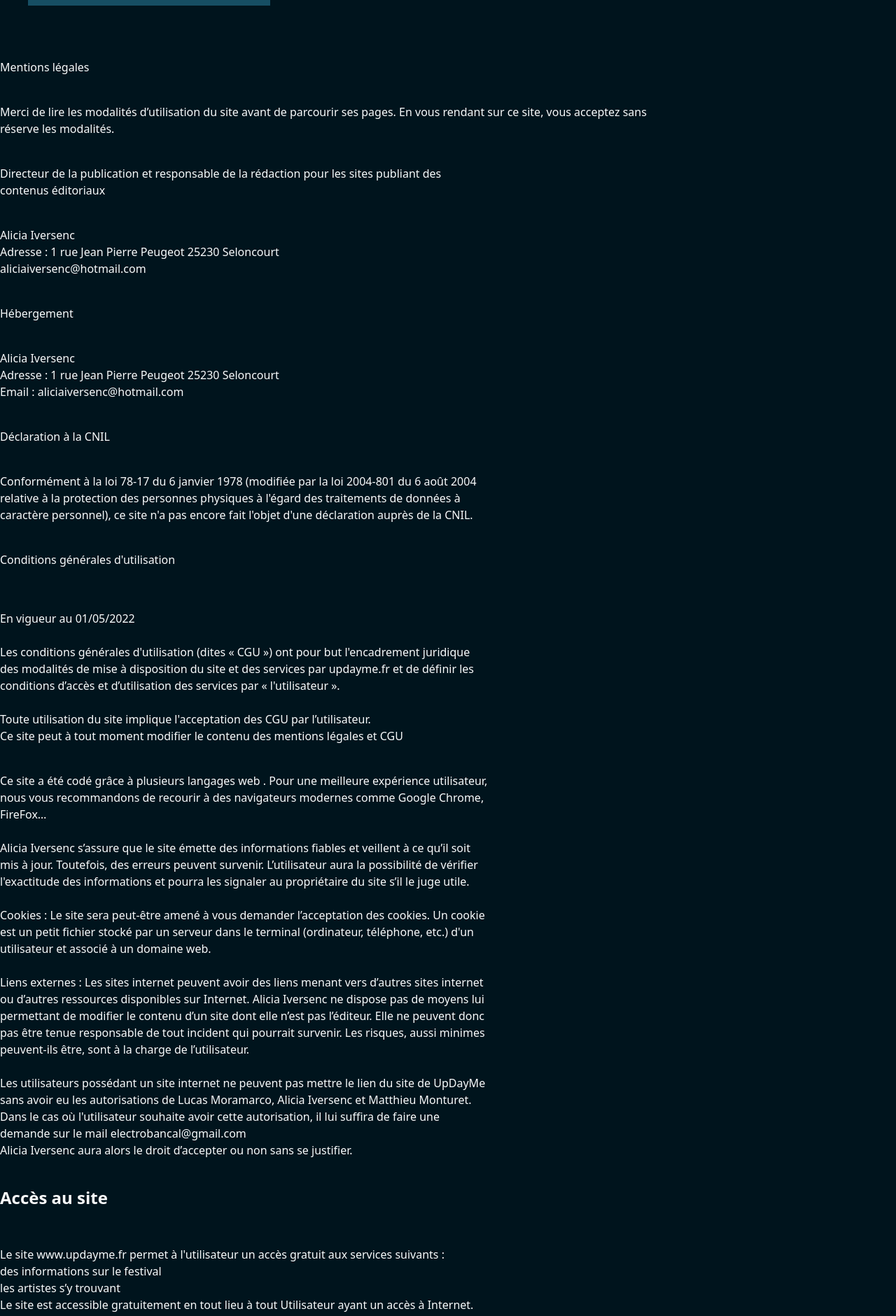
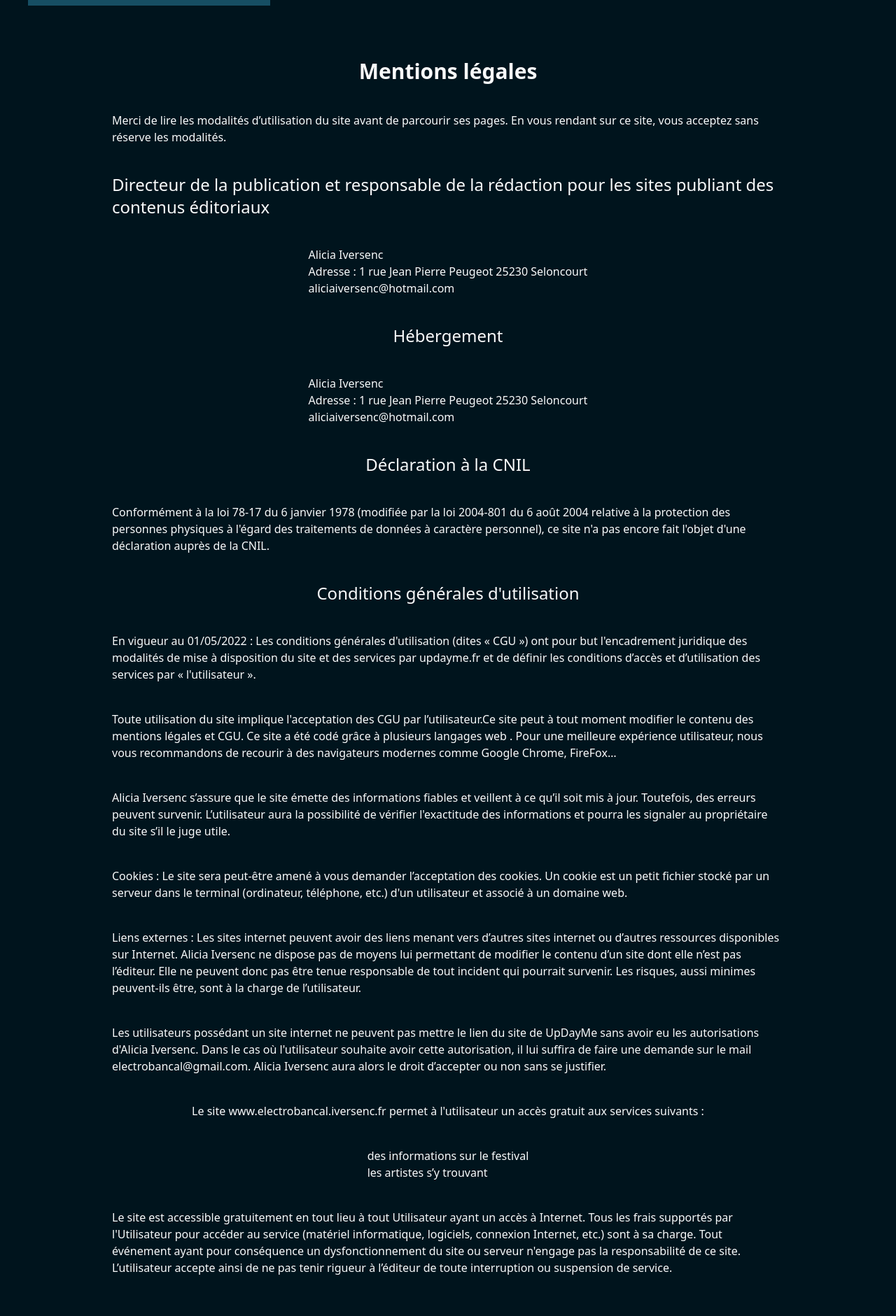
Before and after one commit to iversenc-alicia/sae203-alicia-iversenc, a Vue app: page /MentionsLegales in a window 1280 px wide. Shown: the part 518-2399 px from the top of the page at 70% size. Built offline with nearby package versions, Linux system fonts and the light colour scheme.

Commit message:
links site et mentions légales

```diff
--- a/src/views/Accueil.vue
+++ b/src/views/Accueil.vue
@@ -54,7 +54,13 @@
     <a href="./Programmation"><bouton class="mr-auto mt-5 mb-10" nom="Découvrir toute la programmation"> </bouton></a>
 
     <div class="grid grid-cols-1 lg:grid-cols-2">
-      <h2 class="mx-auto mb-10 text-4xl font-bold lg:my-auto">Découvrir le festival</h2>
+      <div>
+        <h2 class="sm mx-auto mb-5 text-4xl font-bold lg:my-auto">Découvrir le festival</h2>
+        <p class="mb-5 mt-5">
+          Pour l’édition de l’été 2022, Electro Bancal débarque avec 12 artistes exceptionnels. Le lieu où se déroule ce festival est le lac
+          de la Bancalié pour rendre l’expérience plus singulière.
+        </p>
+      </div>
       <img src="/public/img/accueil-tagline.webp" alt="" />
     </div>
     <a href="./Festival"><bouton class="mr-auto mt-5 mb-10" nom="Découvrir toute le concept"> </bouton></a>
--- a/src/views/MentionsLegales.vue
+++ b/src/views/MentionsLegales.vue
@@ -1,87 +1,73 @@
 <template>
-<header>
-    <baniere page="Mentiosn légales" />
-</header>
-  <div class="relative flex w-3/4 flex-col items-start justify-start gap-10 text-gray-50">
-    <h2 class="font-medium">Mentions légales</h2>
-    <p class="text-base text-gray-50">
+  <header>
+    <baniere page="Mentions légales" />
+  </header>
+  <div class="mx-5 flex flex-col items-center gap-10 sm:mx-24 lg:mx-40">
+    <h2 class="text-3xl font-semibold">Mentions légales</h2>
+    <p>
       Merci de lire les modalités d’utilisation du site avant de parcourir ses pages. En vous rendant sur ce site, vous acceptez sans
       réserve les modalités.
     </p>
-    <h3 class="flex-growtext-2xl w-[700px] flex-shrink-0 font-medium text-gray-50">
-      Directeur de la publication et responsable de la rédaction pour les sites publiant des contenus éditoriaux
-    </h3>
-    <p class="flex-growtext-base w-[700px] flex-shrink-0 text-gray-50">
-      <span class="w-[700px] flex-shrink-0 flex-grow-0 text-left text-base text-gray-50">Alicia Iversenc </span><br /><span
-        class="flex-growtext-base w-[700px] flex-shrink-0 text-gray-50"
-        >Adresse : 1 rue Jean Pierre Peugeot 25230 Seloncourt</span
-      ><br /><span class="flex-growtext-base w-[700px] flex-shrink-0 text-gray-50">aliciaiversenc@hotmail.com</span>
-    </p>
-    <p class="flex-growtext-2xl w-[700px] flex-shrink-0 font-medium text-gray-50">Hébergement</p>
-    <p class="flex-growtext-base w-[700px] flex-shrink-0 text-gray-50">
-      <span class="flex-growtext-base w-[700px] flex-shrink-0 text-gray-50">Alicia Iversenc</span><br /><span
-        class="w-[700px] flex-shrink-0 flex-grow-0 text-left text-base text-gray-50"
-        >Adresse : 1 rue Jean Pierre Peugeot 25230 Seloncourt</span
-      ><br /><span class="flex-growtext-base w-[700px] flex-shrink-0 text-gray-50">Email : aliciaiversenc@hotmail.com</span>
-    </p>
-    <p class="flex-growtext-2xl w-[700px] flex-shrink-0 font-medium text-gray-50">Déclaration à la CNIL</p>
-    <p class="flex-growtext-base w-[700px] flex-shrink-0 text-gray-50">
+    <h3 class="text-2xl">Directeur de la publication et responsable de la rédaction pour les sites publiant des contenus éditoriaux</h3>
+    <ul>
+      <li>Alicia Iversenc</li>
+      <li>Adresse : 1 rue Jean Pierre Peugeot 25230 Seloncourt</li>
+      <li>aliciaiversenc@hotmail.com</li>
+    </ul>
+    <h3 class="text-2xl">Hébergement</h3>
+    <ul>
+      <li>Alicia Iversenc</li>
+      <li>Adresse : 1 rue Jean Pierre Peugeot 25230 Seloncourt</li>
+      <li>aliciaiversenc@hotmail.com</li>
+    </ul>
+    <h3 class="text-2xl">Déclaration à la CNIL</h3>
+
+    <p>
       Conformément à la loi 78-17 du 6 janvier 1978 (modifiée par la loi 2004-801 du 6 août 2004 relative à la protection des personnes
       physiques à l'égard des traitements de données à caractère personnel), ce site n'a pas encore fait l'objet d'une déclaration auprès de
       la CNIL.
     </p>
-    <p class="flex-growtext-3xl h-11 w-[700px] flex-shrink-0 font-medium text-gray-50">
-      <span class="flex-growtext-3xl h-11 w-[700px] flex-shrink-0 font-medium text-gray-50">Conditions générales d'utilisation </span><br />
+    <h3 class="text-2xl">Conditions générales d'utilisation</h3>
+    <p>
+      En vigueur au 01/05/2022 : Les conditions générales d'utilisation (dites « CGU ») ont pour but l'encadrement juridique des modalités
+      de mise à disposition du site et des services par updayme.fr et de définir les conditions d’accès et d’utilisation des services par «
+      l'utilisateur ».
     </p>
-    <p class="flex-shrink-0text-left w-[700px] text-base text-gray-50">
-      <span class="w-[700px] flex-shrink-0 flex-grow-0 text-left text-base text-gray-50">En vigueur au 01/05/2022 </span><br /><br /><span
-        class="flex-shrink-0text-left w-[700px] text-base text-gray-50"
-        >Les conditions générales d'utilisation (dites « CGU ») ont pour but l'encadrement juridique des modalités de mise à disposition du
-        site et des services par updayme.fr et de définir les conditions d’accès et d’utilisation des services par « l'utilisateur ». </span
-      ><br /><span class="flex-growtext-base w-[700px] flex-shrink-0 text-gray-50"> </span><br /><span
-        class="w-[700px] flex-shrink-0 flex-grow-0 text-left text-base text-gray-50"
-        >Toute utilisation du site implique l'acceptation des CGU par l’utilisateur. </span
-      ><br /><span class="flex-growtext-base w-[700px] flex-shrink-0 text-gray-50"
-        >Ce site peut à tout moment modifier le contenu des mentions légales et CGU</span
-      >
+    <p>
+      Toute utilisation du site implique l'acceptation des CGU par l’utilisateur.Ce site peut à tout moment modifier le contenu des mentions
+      légales et CGU. Ce site a été codé grâce à plusieurs langages web . Pour une meilleure expérience utilisateur, nous vous recommandons
+      de recourir à des navigateurs modernes comme Google Chrome, FireFox…
     </p>
-    <p class="w-[700px] flex-shrink-0 flex-grow-0 text-left text-base text-gray-50">
-      <span class="w-[700px] flex-shrink-0 flex-grow-0 text-left text-base text-gray-50"
-        >Ce site a été codé grâce à plusieurs langages web . Pour une meilleure expérience utilisateur, nous vous recommandons de recourir à
-        des navigateurs modernes comme Google Chrome, FireFox…</span
-      ><br /><br /><span class="w-[700px] flex-shrink-0 flex-grow-0 text-left text-base text-gray-50">
-        Alicia Iversenc s’assure que le site émette des informations fiables et veillent à ce qu’il soit mis à jour. Toutefois, des erreurs
-        peuvent survenir. L’utilisateur aura la possibilité de vérifier l'exactitude des informations et pourra les signaler au propriétaire
-        du site s’il le juge utile. </span
-      ><br /><br /><span class="w-[700px] flex-shrink-0 flex-grow-0 text-left text-base text-gray-50"
-        >Cookies : Le site sera peut-être amené à vous demander l’acceptation des cookies. Un cookie est un petit fichier stocké par un
-        serveur dans le terminal (ordinateur, téléphone, etc.) d'un utilisateur et associé à un domaine web.</span
-      ><br /><span class="w-[700px] flex-shrink-0 flex-grow-0 text-left text-base text-gray-50"> </span><br /><span
-        class="w-[700px] flex-shrink-0 flex-grow-0 text-left text-base text-gray-50"
-        >Liens externes : Les sites internet peuvent avoir des liens menant vers d’autres sites internet ou d’autres ressources disponibles
-        sur Internet. Alicia Iversenc ne dispose pas de moyens lui permettant de modifier le contenu d’un site dont elle n’est pas
-        l’éditeur. Elle ne peuvent donc pas être tenue responsable de tout incident qui pourrait survenir. Les risques, aussi minimes
-        peuvent-ils être, sont à la charge de l’utilisateur.</span
-      ><br /><br /><span class="w-[700px] flex-shrink-0 flex-grow-0 text-left text-base text-gray-50"
-        >Les utilisateurs possédant un site internet ne peuvent pas mettre le lien du site de UpDayMe sans avoir eu les autorisations de
-        Lucas Moramarco, Alicia Iversenc et Matthieu Monturet. Dans le cas où l'utilisateur souhaite avoir cette autorisation, il lui
-        suffira de faire une demande sur le mail electrobancal@gmail.com</span
-      ><br /><span class="w-[700px] flex-shrink-0 flex-grow-0 text-left text-base text-gray-50"
-        >Alicia Iversenc aura alors le droit d’accepter ou non sans se justifier.</span
-      >
+    <p>
+      Alicia Iversenc s’assure que le site émette des informations fiables et veillent à ce qu’il soit mis à jour. Toutefois, des erreurs
+      peuvent survenir. L’utilisateur aura la possibilité de vérifier l'exactitude des informations et pourra les signaler au propriétaire
+      du site s’il le juge utile.
     </p>
-    <p class="h-[21px] w-[700px] flex-shrink-0 flex-grow-0 text-left text-2xl font-semibold text-gray-50">Accès au site</p>
-    <p class="w-[700px] flex-shrink-0 flex-grow-0 text-left text-base text-gray-50">
-      <br /><span class="w-[700px] flex-shrink-0 flex-grow-0 text-left text-base text-gray-50"
-        >Le site www.updayme.fr permet à l'utilisateur un accès gratuit aux services suivants : </span
-      ><br /><span class="w-[700px] flex-shrink-0 flex-grow-0 text-left text-base text-gray-50">des informations sur le festival</span
-      ><br /><span class="w-[700px] flex-shrink-0 flex-grow-0 text-left text-base text-gray-50">les artistes s’y trouvant</span><br /><span
-        class="w-[700px] flex-shrink-0 flex-grow-0 text-left text-base text-gray-50"
-        >Le site est accessible gratuitement en tout lieu à tout Utilisateur ayant un accès à Internet. Tous les frais supportés par
-        l'Utilisateur pour accéder au service (matériel informatique, logiciels, connexion Internet, etc.) sont à sa charge. Tout événement
-        ayant pour conséquence un dysfonctionnement du site ou serveur n'engage pas la responsabilité de ce site. L’utilisateur accepte
-        ainsi de ne pas tenir rigueur à l’éditeur de toute interruption ou suspension de service. </span
-      ><br />
+    <p>
+      Cookies : Le site sera peut-être amené à vous demander l’acceptation des cookies. Un cookie est un petit fichier stocké par un serveur
+      dans le terminal (ordinateur, téléphone, etc.) d'un utilisateur et associé à un domaine web.
+    </p>
+    <p>
+      Liens externes : Les sites internet peuvent avoir des liens menant vers d’autres sites internet ou d’autres ressources disponibles sur
+      Internet. Alicia Iversenc ne dispose pas de moyens lui permettant de modifier le contenu d’un site dont elle n’est pas l’éditeur. Elle
+      ne peuvent donc pas être tenue responsable de tout incident qui pourrait survenir. Les risques, aussi minimes peuvent-ils être, sont à
+      la charge de l’utilisateur.
+    </p>
+    <p>
+      Les utilisateurs possédant un site internet ne peuvent pas mettre le lien du site de UpDayMe sans avoir eu les autorisations d'Alicia
+      Iversenc. Dans le cas où l'utilisateur souhaite avoir cette autorisation, il lui suffira de faire une demande sur le mail
+      electrobancal@gmail.com. Alicia Iversenc aura alors le droit d’accepter ou non sans se justifier.
+    </p>
+    <p>Le site www.electrobancal.iversenc.fr permet à l'utilisateur un accès gratuit aux services suivants :</p>
+    <ul>
+      <li>des informations sur le festival</li>
+      <li>les artistes s’y trouvant</li>
+    </ul>
+    <p>
+      Le site est accessible gratuitement en tout lieu à tout Utilisateur ayant un accès à Internet. Tous les frais supportés par
+      l'Utilisateur pour accéder au service (matériel informatique, logiciels, connexion Internet, etc.) sont à sa charge. Tout événement
+      ayant pour conséquence un dysfonctionnement du site ou serveur n'engage pas la responsabilité de ce site. L’utilisateur accepte ainsi
+      de ne pas tenir rigueur à l’éditeur de toute interruption ou suspension de service.
     </p>
   </div>
 </template>
```
Also changed, not shown: src/components/cards/ReseauxArtiste.vue (+12 -4 lines), src/views/404.vue (+85 -2 lines), src/views/Artistes.vue (+17 -13 lines), src/views/Programmation.vue (+12 -12 lines).
